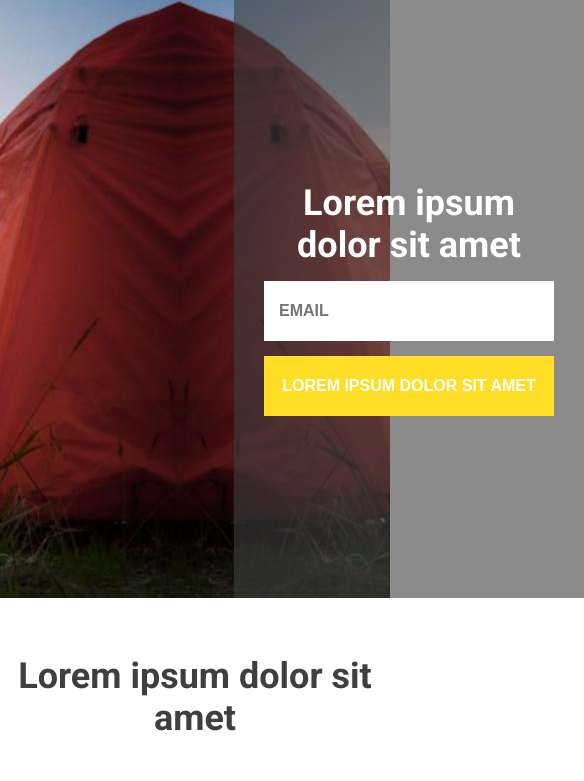
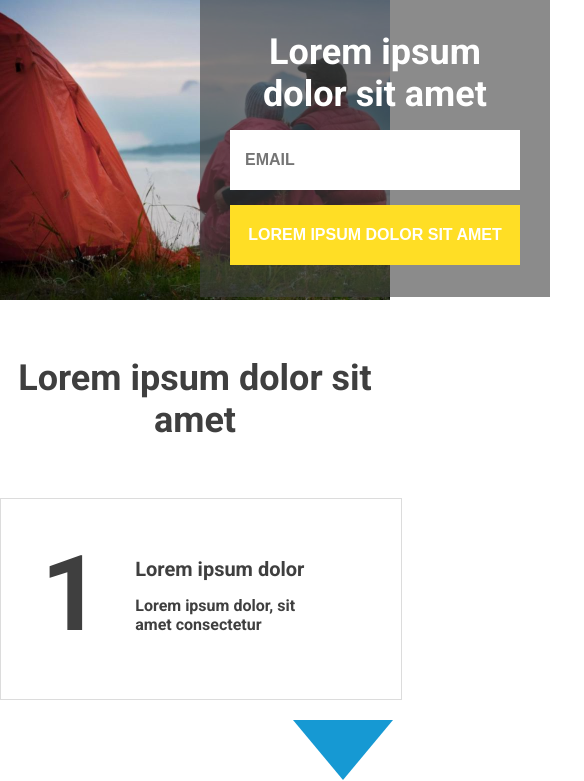
Before and after one commit to androIvanov/Anakatech_Assessment, a plain HTML site: page index.html in a window 390 px wide. Shown: the top 781 px of the page, 584 px wide, since content can reach past the window. Drawn offline with Linux system fonts and the light colour scheme.

Commit message:
Tablet responsivness ready

```diff
--- a/index.html
+++ b/index.html
@@ -6,6 +6,7 @@
     <meta name="viewport" content="width=device-width, initial-scale=1.0">
     <link rel="stylesheet" href="./hero.css" type="text/css">
     <link rel="stylesheet" href="./main.css" type="text/css">
+    <link rel="stylesheet" href="./queries.css" type="text/css">
     <link href="https://fonts.googleapis.com/css2?family=Roboto:wght@700&display=swap" rel="stylesheet">
     <title>Document</title>
 </head>
@@ -15,7 +16,7 @@
         <form class="form">
             <label>Lorem ipsum<br /> dolor sit amet</label>
             <input name="email" placeholder="EMAIL">
-            <button id="fromBtn" type="submit">Lorem ipsum dolor sit amet</button>
+            <button id="formButton" type="submit">Lorem ipsum dolor sit amet</button>
         </form>
     </div>
     <div class="main">
--- /dev/null
+++ b/queries.css
@@ -0,0 +1,107 @@
+@media only screen and (max-width: 1162px) {
+    .head{
+        background-image: url("./images/background-tablet.png");
+        /* background-size: cover; */
+    }
+    .arrows{
+        transform: rotate(90deg);
+        margin-left: 600px;
+    }
+    .form{
+        margin-left: 400px;
+    }
+    .head{
+        height: 300px;
+    }
+    .step{
+        text-align: left;
+        display: block;
+        margin: 0 auto;
+        width: 800px;
+    }
+    .stepContent{
+        margin-left: 40px;
+    }
+    .form label{
+        padding-top: 31px;
+    }
+    .form button{
+        margin-bottom: 32px;
+    }
+    .people :first-child{
+        margin: 0;
+        margin-bottom: 30px;
+    }
+    .person img{
+        margin-top: 200px;
+    }
+  }
+
+
+@media only screen and (max-width: 870px) {
+    .step{
+        text-align: left;
+        display: block;
+        margin: 0 auto;
+        width: 600px;
+    }
+    .form{
+        margin-left: 200px;
+    }
+    .arrows{
+        transform: rotate(90deg);
+        margin-left: 500px;
+    }
+    .person{
+        /* width:400px ; */
+    }
+}
+
+@media only screen and (max-width: 870px) {
+    .step{
+        text-align: left;
+        display: block;
+        margin: 0 auto;
+        width: 600px;
+    }
+    .form{
+        margin-left: 200px;
+    }
+    .arrows{
+        transform: rotate(90deg);
+        margin-left: 270px;
+    }
+}
+@media only screen and (max-width: 700px) {
+    .step{
+        text-align: left;
+        display: block;
+        margin: 0 auto;
+        width: 400px;
+    }
+    .avatar{
+        display: block;
+        border: none;
+        margin: 0 auto;
+    }
+}
+@media only screen and (max-width: 550) {
+    .step{
+        text-align: left;
+        display: block;
+        margin: 0 auto;
+        width: 100px;
+    }
+    .head{
+        background-image: url("./images/background-mobile.png");
+    }
+}
+
+@media only screen and (max-width: 350) {
+    .step{
+        text-align: left;
+        display: block;
+        margin: 0 auto;
+        width: 100px;
+    }
+}
--- a/script.js
+++ b/script.js
@@ -1,12 +1,12 @@
 let scrollerButton = document.getElementById("scroller");
-let fromButton = document.getElementById("fromBtn");
+let formButton = document.getElementById("formButton");
 
 scrollerButton.onclick = function(e){
     document.documentElement.scrollTop = 2;
-    setTimeout(() => {fromButton.style.backgroundColor = "green";}, 700)
-
+    setTimeout(() => {formButton.style.backgroundColor = "green";}, 600)
 }
 
-fromButton.onclick = function(e){
-    e.preventDefault()
+formButton.onclick = function(e){
+    e.preventDefault();
+    alert("Thanks for joining");
 }
```
